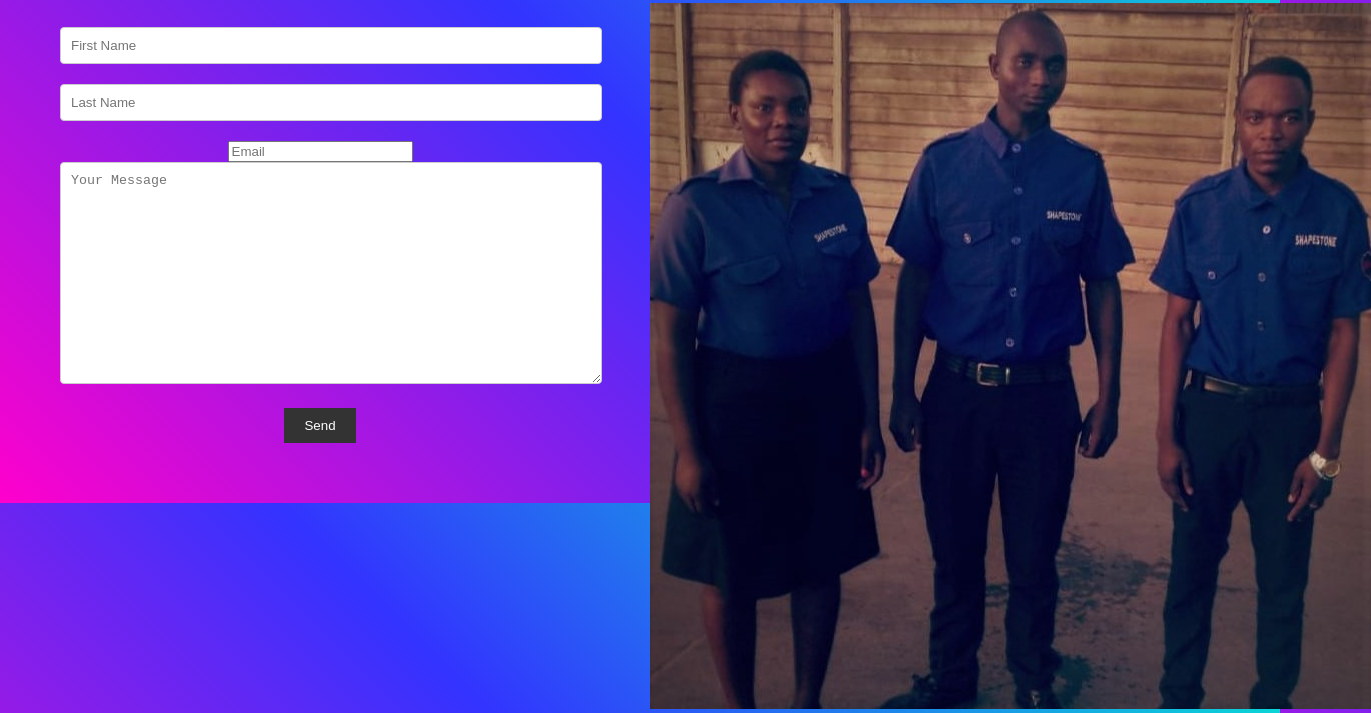
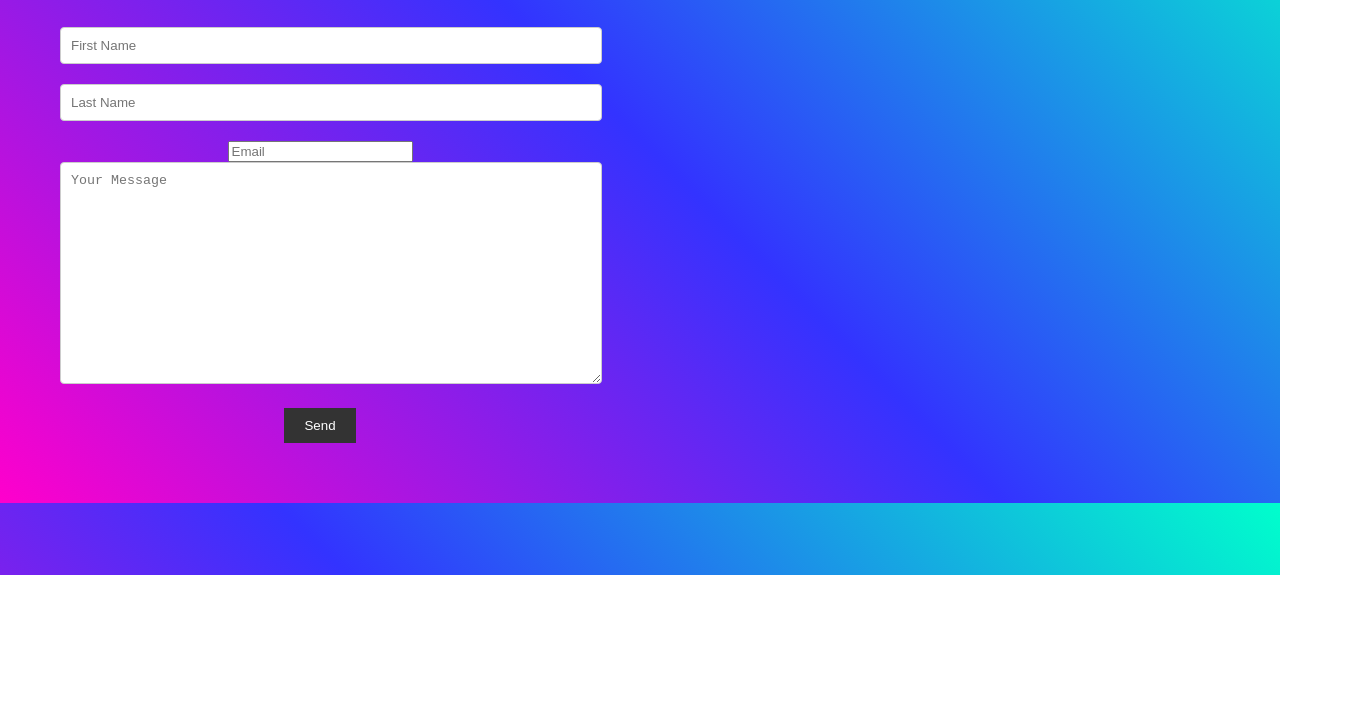
Before and after one commit to Mandipandira/coresoft-inc, a plain HTML site: page inbox.html in a window 1280 px wide. Shown: the part 225-938 px from the top of the page, 1371 px wide, since content can reach past the window. After the commit the page ends 800 px from the top, so only its background shows below. Drawn offline with Linux system fonts and the light colour scheme.

Commit message:
Update inbox.html

```diff
--- a/inbox.html
+++ b/inbox.html
@@ -137,7 +137,6 @@
 
 	<div class="container-a">
 		<h1 style="font-size: 32px; color: #F0F4F8">Hire Us Today.</h1>
-		<img src="icons/people.jpg">
 	</div>
 </div>
 </body>
```
